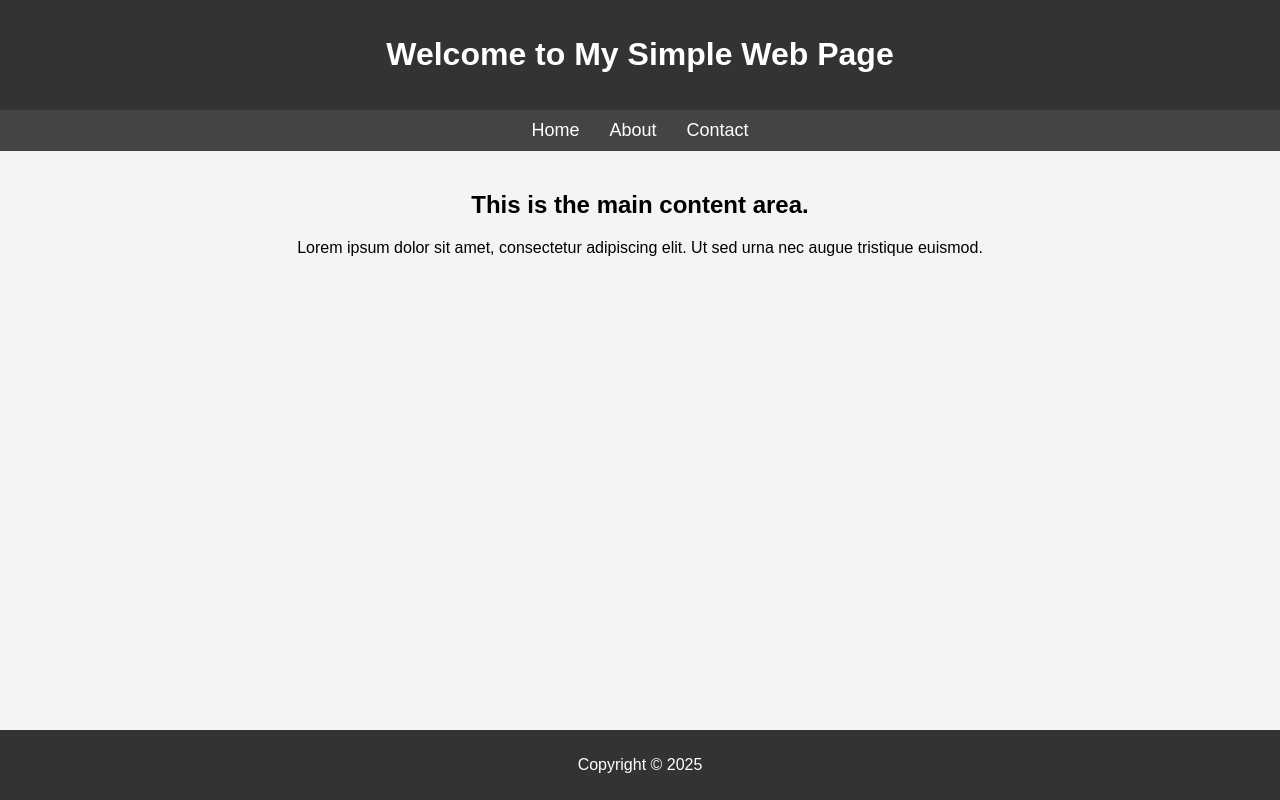
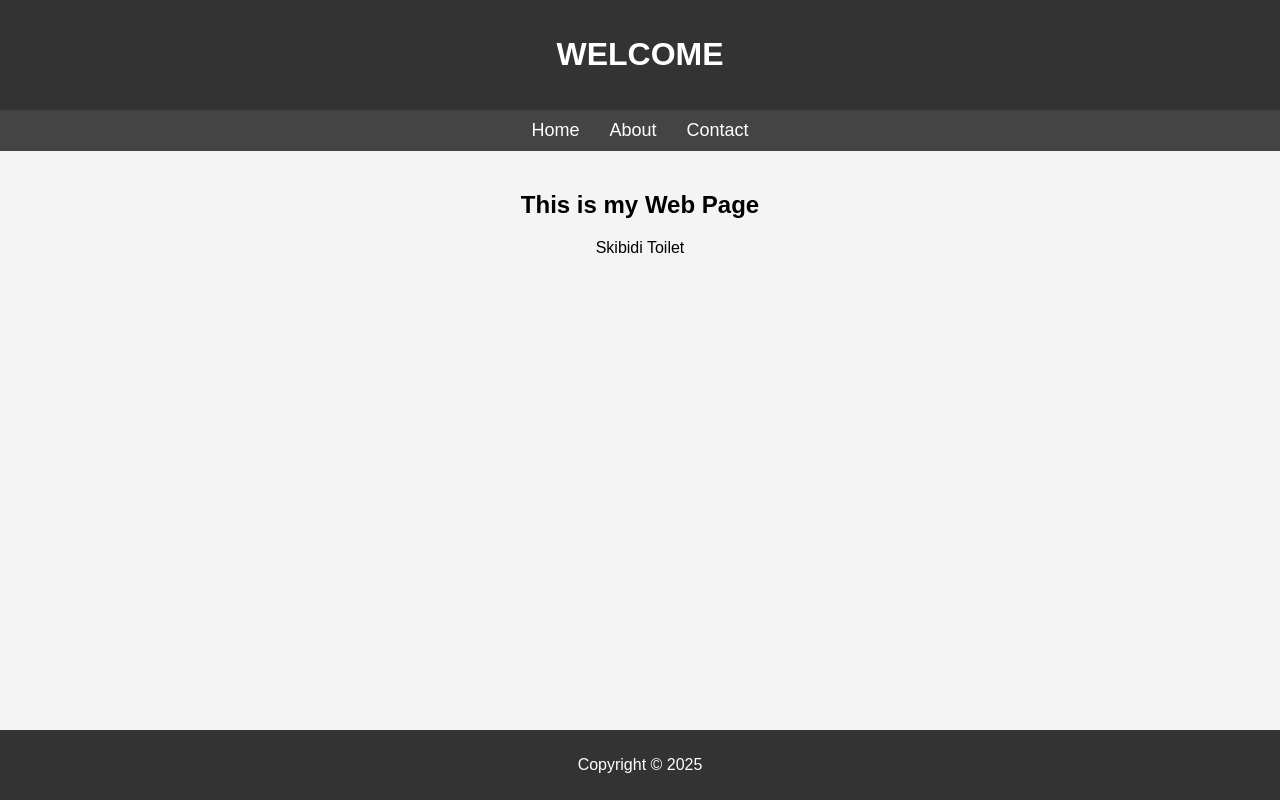
Before and after one commit to DeloranErn/Quiro, a plain HTML site: page index.html in a window 1280 px wide. Drawn offline with Linux system fonts and the light colour scheme.

Commit message:
Update HTML Design

```diff
--- a/index.html
+++ b/index.html
@@ -46,7 +46,7 @@
 </head>
 <body>
     <header>
-        <h1>Welcome to My Simple Web Page</h1>
+        <h1>WELCOME</h1>
     </header>
 
     <nav>
@@ -56,8 +56,8 @@
     </nav>
 
     <main>
-        <h2>This is the main content area.</h2>
-        <p>Lorem ipsum dolor sit amet, consectetur adipiscing elit. Ut sed urna nec augue tristique euismod. </p>
+        <h2>This is my Web Page</h2>
+        <p> Skibidi Toilet </p>
     </main>
 
     <footer>
```
